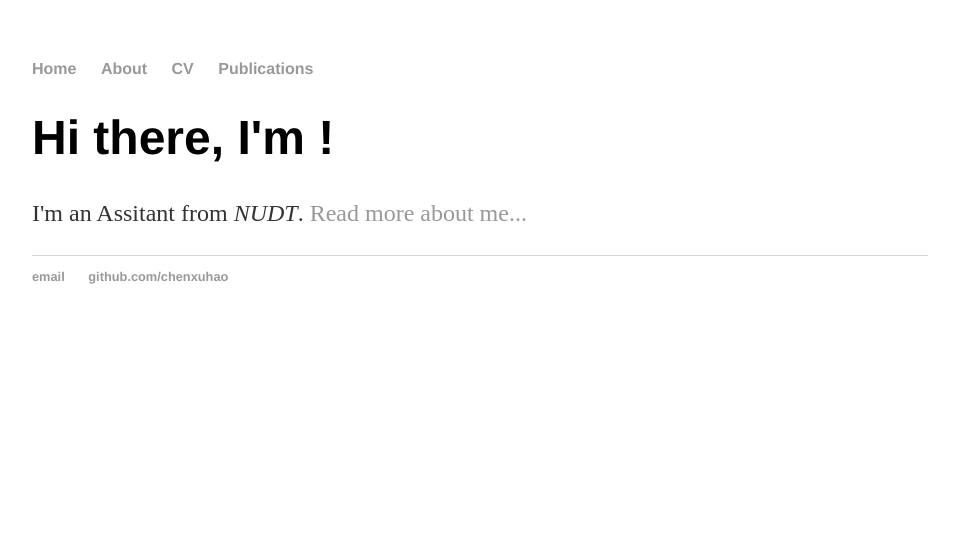
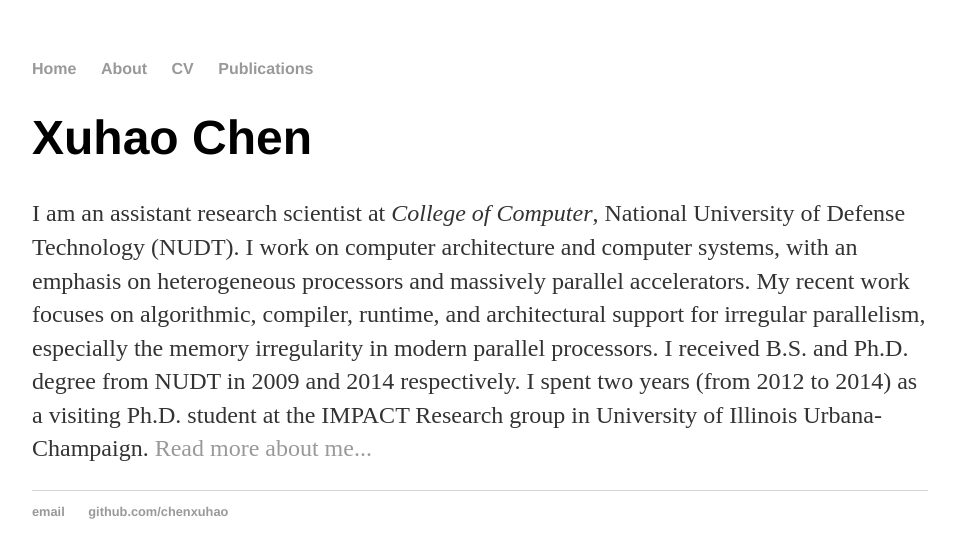
Before and after one commit to chenxuhao/chenxuhao.github.io, a Jekyll site: the page built from index.html, in a window 1280 px wide. Shown: the top 558 px of the page, without its empty margins (160-1119 px from the left). Built offline with Jekyll 4.4.1, drawn with Linux system fonts in a browser that asks for light colours.

Commit message:
Update index.html

```diff
--- a/index.html
+++ b/index.html
@@ -3,6 +3,14 @@ layout: default
 title: Xuhao Chen's Homepage
 ---
 <div class="blurb">
-	<h1>Hi there, I'm !</h1>
-	<p>I'm an Assitant from <em>NUDT</em>. <a href="/about">Read more about me...</a></p>
+	<h1>Xuhao Chen</h1>
+	<p>I am an assistant research scientist at <em>College of Computer</em>,
+	National University of Defense Technology (NUDT). I work on computer architecture and computer systems,
+	with an emphasis on heterogeneous processors and massively parallel accelerators.
+	My recent work focuses on algorithmic, compiler, runtime, and architectural support for irregular parallelism,
+	especially the memory irregularity in modern parallel processors.
+	I received B.S. and Ph.D. degree from NUDT in 2009 and 2014 respectively.
+	I spent two years (from 2012 to 2014) as a visiting Ph.D. student
+	at the IMPACT Research group in University of Illinois Urbana-Champaign.
+	<a href="/about">Read more about me...</a></p>
 </div><!-- /.blurb -->
```
